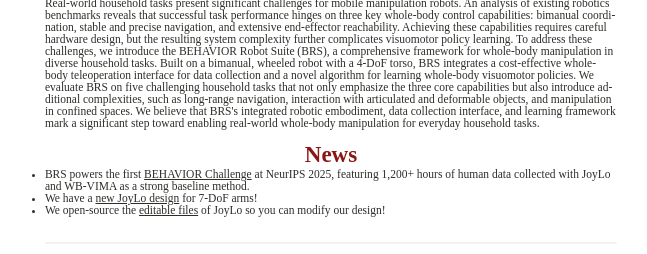
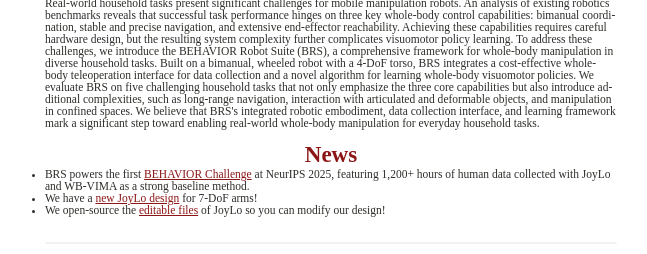
Before and after one commit to behavior-robot-suite/BEHAVIOR-robot-suite.github.io, a plain HTML site: page index.html in a window 1280 px wide. Shown: the part 1638-1892 px from the top of the page, without its empty margins (309-956 px from the left). Drawn offline with Linux system fonts and the light colour scheme; files whose address does not match are found by name; a web font is replaced by a local one.

```diff
--- a/index.html
+++ b/index.html
@@ -308,17 +308,20 @@
             <ul>
                 <li>
                     BRS powers the first <a href="https://behavior.stanford.edu/" target="_blank"
-                                            style="text-decoration-line: underline">BEHAVIOR Challenge</a>
+                                            style="text-decoration-line: underline; color: #8C1515">BEHAVIOR
+                    Challenge</a>
                     at NeurIPS 2025, featuring 1,200+ hours of human data collected with JoyLo and WB-VIMA as a strong
                     baseline method.
                 </li>
                 <li>We have a <a href="https://behavior-robot-suite.github.io/docs/sections/joylo/joylo_7dof.html"
-                                 target="_blank" style="text-decoration-line: underline">new JoyLo design</a> for 7-DoF
+                                 target="_blank" style="text-decoration-line: underline; color: #8C1515">new JoyLo
+                    design</a> for 7-DoF
                     arms!
                 </li>
                 <li>We open-source the <a
                         href="https://github.com/behavior-robot-suite/brs-ctrl/tree/main/hardware/joylo/f3d"
-                        target="_blank" style="text-decoration-line: underline">editable files</a> of JoyLo so you can
+                        target="_blank" style="text-decoration-line: underline; color: #8C1515">editable files</a> of
+                    JoyLo so you can
                     modify our design!
                 </li>
             </ul>
```
